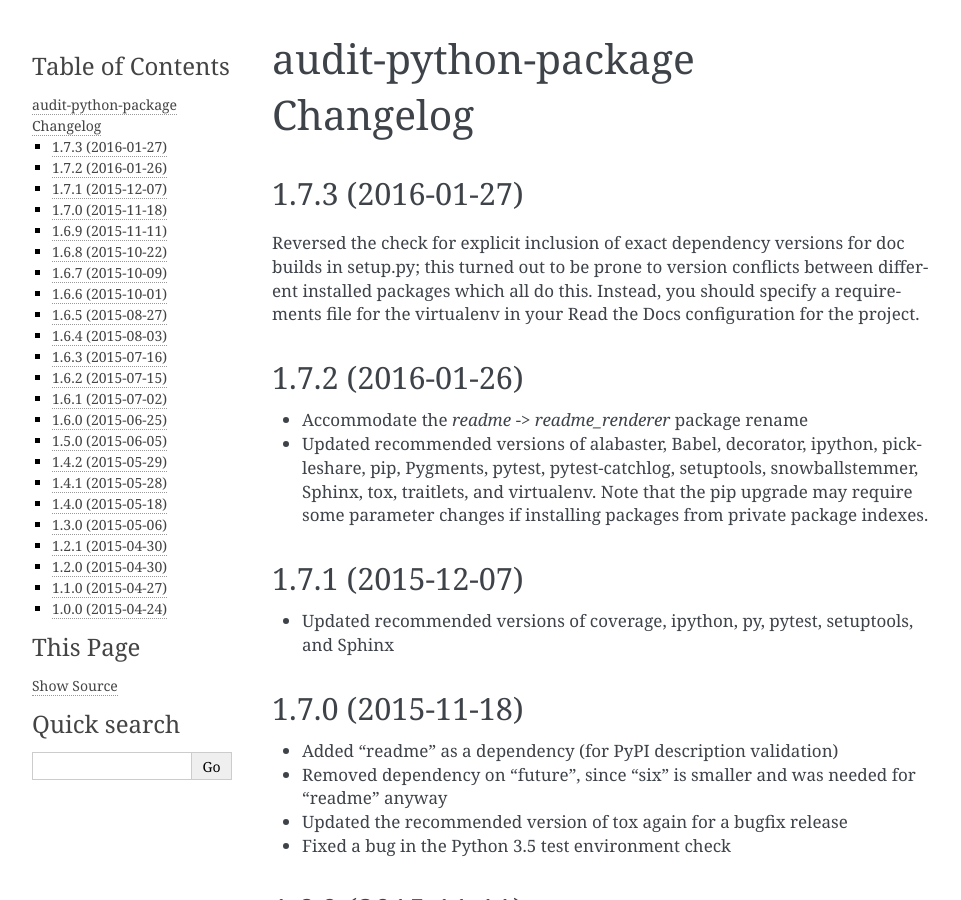
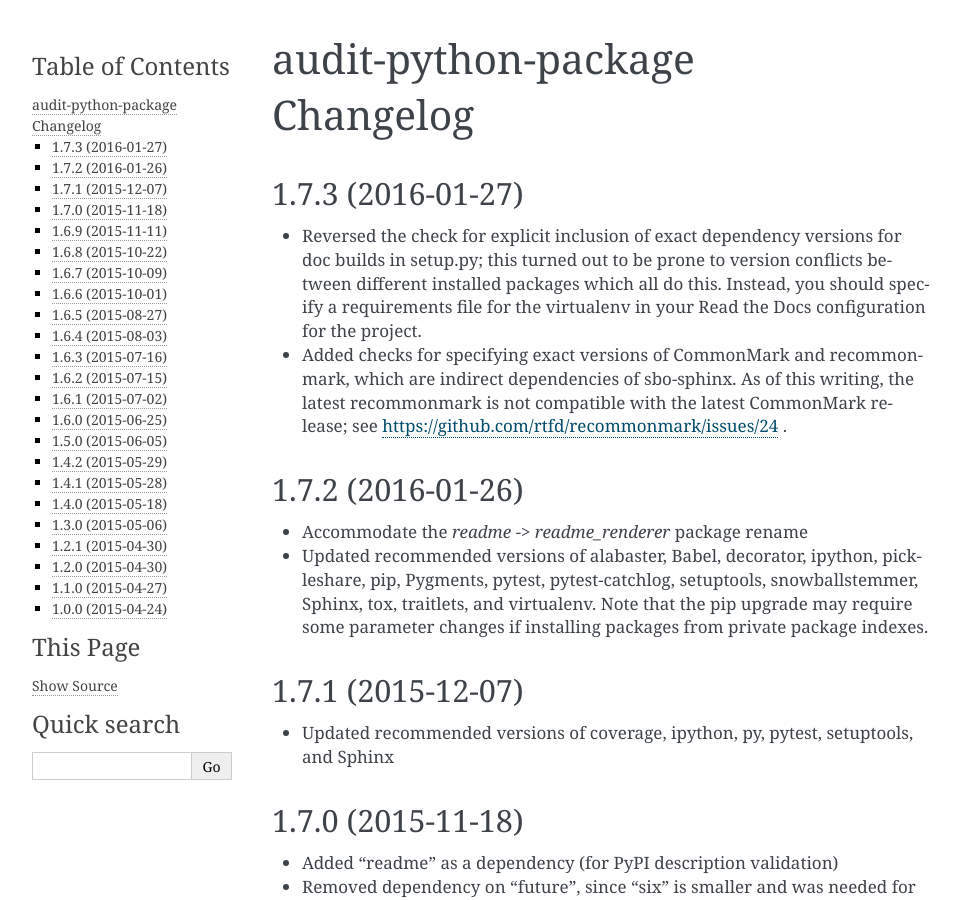
Before and after one commit to oreillymedia/audit-python-package, a Sphinx documentation site: the page built from docs/CHANGELOG.rst, in a window 1280 px wide and 900 px high. Shown: the whole window, without its empty margins (148-1109 px from the left). Built offline with Sphinx 7.4.7, drawn with Linux system fonts in a browser that asks for light colours; pages that are not in the unit, such as notebooks, are missing from menus; the version number is read from the project's files by our own code.

Commit message:
Add checks for CommonMark and recommonmark

```diff
--- a/docs/CHANGELOG.rst
+++ b/docs/CHANGELOG.rst
@@ -3,11 +3,15 @@
 
 1.7.3 (2016-01-27)
 ------------------
-Reversed the check for explicit inclusion of exact dependency versions for doc
-builds in setup.py; this turned out to be prone to version conflicts between
-different installed packages which all do this.  Instead, you should specify
-a requirements file for the virtualenv in your Read the Docs configuration
-for the project.
+* Reversed the check for explicit inclusion of exact dependency versions for
+  doc builds in setup.py; this turned out to be prone to version conflicts
+  between different installed packages which all do this.  Instead, you should
+  specify a requirements file for the virtualenv in your Read the Docs
+  configuration for the project.
+* Added checks for specifying exact versions of CommonMark and recommonmark,
+  which are indirect dependencies of sbo-sphinx.  As of this writing, the
+  latest recommonmark is not compatible with the latest CommonMark release;
+  see https://github.com/rtfd/recommonmark/issues/24 .
 
 1.7.2 (2016-01-26)
 ------------------
```
Also changed, not shown: 3 other files.
